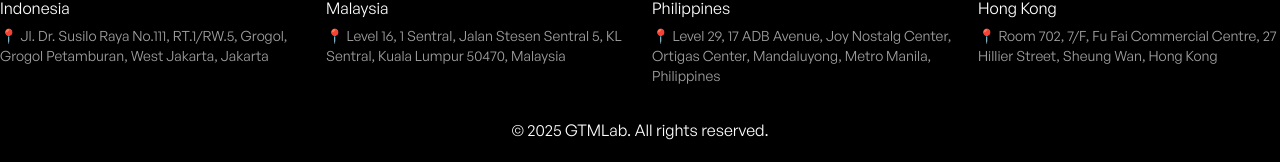
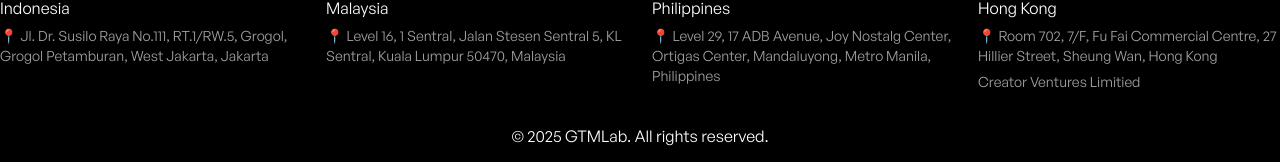
Before and after one commit to bagoessprasetyo/gtm-lab, a Next.js app: page / in a window 1280 px wide. Shown: the part 10598-10760 px from the top of the page. Built offline with nearby package versions, Linux system fonts and the light colour scheme.

Commit message:
add desc to footer address

```diff
--- a/components/footer.tsx
+++ b/components/footer.tsx
@@ -32,24 +32,28 @@
         image: '/branch/img-branch-indonesia.svg',
         address:
             '📍 Jl. Dr. Susilo Raya No.111, RT.1/RW.5, Grogol,  Grogol Petamburan, West Jakarta, Jakarta',
+        desc:''
     },
     {
         country: 'Malaysia',
         image: '/branch/img-branch-malaysia.svg',
         address:
             '📍 Level 16, 1 Sentral, Jalan Stesen Sentral 5, KL Sentral, Kuala Lumpur 50470, Malaysia',
+        desc:''
     },
     {
         country: 'Philippines',
         image: '/branch/img-branch-philippines.svg',
         address:
             '📍 Level 29, 17 ADB Avenue, Joy Nostalg Center, Ortigas Center, Mandaluyong, Metro Manila, Philippines',
+        desc:''
     },
     {
         country: 'Hong Kong',
         image: '/branch/img-branch-hongkong.svg',
         address:
             '📍 Room 702, 7/F, Fu Fai Commercial Centre, 27 Hillier Street, Sheung Wan, Hong Kong',
+        desc:'Creator Ventures Limitied'
     },
 ]
 
@@ -180,6 +184,9 @@
                                     <div className="text-sm text-neutral-400">
                                         {branch.address}
                                     </div>
+                                    <div className="text-sm text-neutral-400">
+                                        {branch.desc}
+                                    </div>
                                 </div>
                             ))}
                         </div>
```
